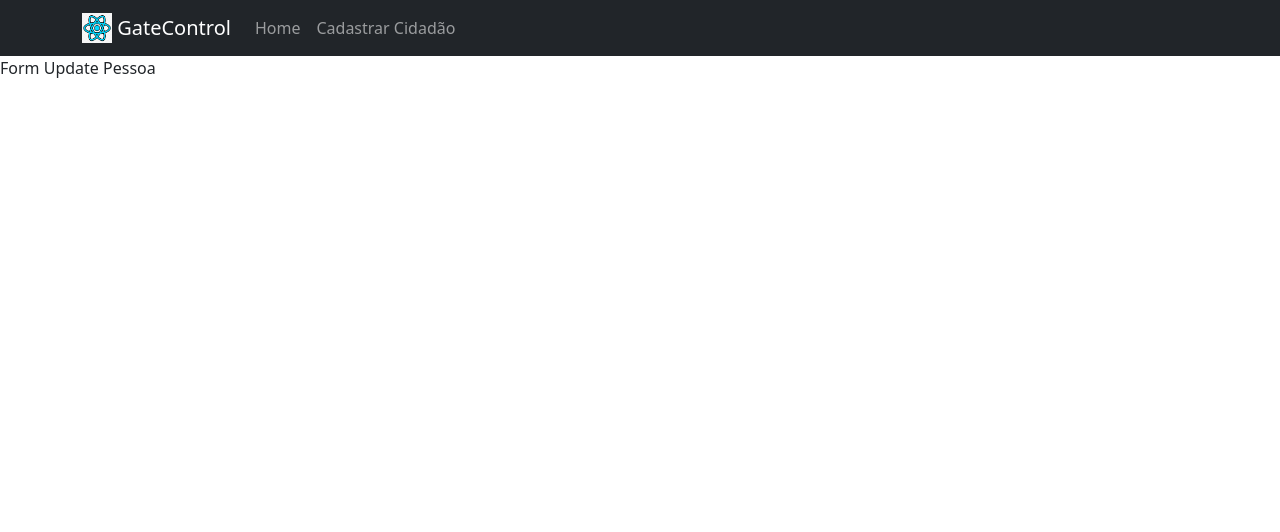
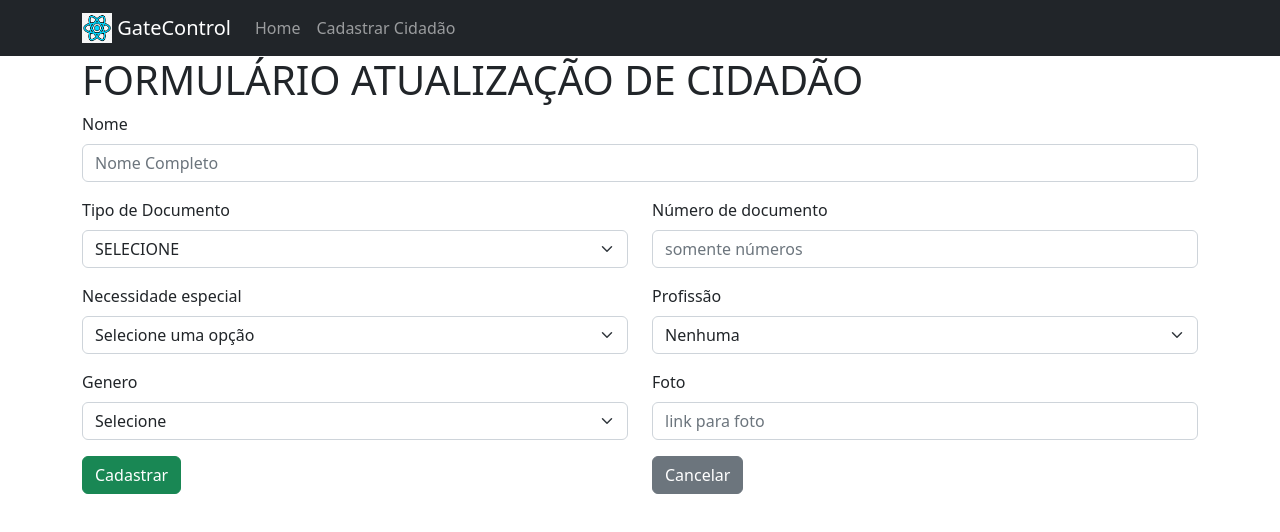
Before and after one commit to brunoprestesap/gestao-acesso-cidadao, a React (Create React App) app: page /usuario/1 in a window 1280 px wide. Shown: the top 532 px of the page. Built offline with nearby package versions, Linux system fonts and the light colour scheme; no server answers.

Commit message:
Alguns ajustes no Form Update

```diff
--- a/src/pages/FormUpdatePessoa.js
+++ b/src/pages/FormUpdatePessoa.js
@@ -1,5 +1,196 @@
-export default function FormUpdatePessoa(){
-    return (
-        <div>Form Update Pessoa</div>
-    )
+import axios from "axios";
+import { useEffect, useState } from "react";
+import { Col, Container, Form, Row, Button } from "react-bootstrap";
+import toast from "react-hot-toast";
+import { Link, useNavigate, useParams } from "react-router-dom";
+
+export default function FormUpdatePessoa() {
+  const { userId } = useParams();
+  const navigate = useNavigate();
+
+  const [form, setForm] = useState({
+    nome: "",
+    numDoc: "",
+    tipoDoc: "",
+    profissao: "",
+    acessibilidade: "",
+    genero: "",
+    img: "",
+    acessos: [],
+    noLocal: false,
+  });
+
+  useEffect(() => {
+    async function getPessoa() {
+      const response = await axios.get(
+        `https://ironrest.cyclic.app/AcessCidadao/${userId}`
+      );
+      setForm(response.data);
+    }
+    getPessoa();
+  }, []);
+
+  function handleChange(e) {
+    setForm({ ...form, [e.target.name]: e.target.value });
+  }
+
+  async function handleSubimit(e) {
+    e.preventDefault();
+    try {
+
+      const clone = {...form};
+
+      delete clone._id;
+
+      await axios.put(
+        `https://ironrest.cyclic.app/AcessCidadao/${userId}`,
+        clone
+      );
+
+      navigate("/");
+
+      toast.success("Cadastro atualizado com sucesso.");
+    } catch (error) {
+      console.log(error);
+      toast.error("Algo deu errado. Tente novamente.");
+    }
+  }
+
+  return (
+    <Container>
+      <h1> FORMULÁRIO ATUALIZAÇÃO DE CIDADÃO</h1>
+
+      <Form>
+        <Row>
+          <Col>
+            <Form.Group className="mb-3" controlId="nome">
+              <Form.Label>Nome</Form.Label>
+              <Form.Control
+                type="text"
+                placeholder="Nome Completo"
+                name="nome"
+                value={form.nome}
+                onChange={handleChange}
+              />
+              <Form.Text className="text-muted"></Form.Text>
+            </Form.Group>
+          </Col>
+        </Row>
+
+        <Row>
+          <Col>
+            <Form.Group className="mb-3">
+              <Form.Label>Tipo de Documento</Form.Label>
+              <Form.Select name="tipoDoc" value={form.tipoDoc} onChange={handleChange}>
+                <option>SELECIONE</option>
+                <option value="cpf">CPF</option>
+                <option value="rg">RG</option>
+                <option value="cnh">CNH</option>
+                <option value="oab">OAB</option>
+                <option value="passaporte">Passaporte</option>
+              </Form.Select>
+            </Form.Group>
+          </Col>
+
+          <Col>
+            <Form.Group className="mb-3" controlId="numDoc">
+              <Form.Label>Número de documento </Form.Label>
+              <Form.Control
+                type="number"
+                placeholder="somente números"
+                name="numDoc"
+                value={form.numDoc}
+                onChange={handleChange}
+              />
+            </Form.Group>
+          </Col>
+        </Row>
+
+        <Row>
+          <Col>
+            <Form.Group className="mb-3">
+              <Form.Label htmlFor="acessibilidade">
+                Necessidade especial
+              </Form.Label>
+              <Form.Select
+                id="acessibilidade"
+                name="acessibilidade"
+                value={form.acessibilidade}
+                onChange={handleChange}
+              >
+                <option>Selecione uma opção</option>
+                <option value="nenhuma">Nenhuma</option>
+                <option value="fisica">Deficiência física</option>
+                <option value="visual">Deficiência visual</option>
+                <option value="intelectual">Deficiência intelectual</option>
+                <option value="pscossocial">Deficiência psicossocial</option>
+                <option value="multiplas">Deficiências multiplas</option>
+              </Form.Select>
+            </Form.Group>
+          </Col>
+          <Col>
+            <Form.Group className="mb-3">
+              <Form.Label htmlFor="profissao">Profissão</Form.Label>
+              <Form.Select
+                id="profissao"
+                name="profissao"
+                value={form.profissao}
+                onChange={handleChange}
+              >
+                <option>Nenhuma</option>
+                <option value="parte">Parte</option>
+                <option value="advogado">Advogado/a</option>
+                <option value="servico">Serviços</option>
+                <option value="requerente">Requerente</option>
+                <option value="testemunha">Testemunha</option>
+                <option value="mediador">Mediador</option>
+                <option value="visita">Visita</option>
+                <option value="outro">Outro</option>
+              </Form.Select>
+            </Form.Group>
+          </Col>
+        </Row>
+
+        <Row>
+          <Col>
+            <Form.Group className="mb-3">
+              <Form.Label htmlFor="genero">Genero</Form.Label>
+              <Form.Select name="genero" value={form.genero} onChange={handleChange}>
+                <option>Selecione</option>
+                <option value="feminino">Feminino</option>
+                <option value="masculino">Masculino</option>
+                <option value="outro">Outro</option>
+              </Form.Select>
+            </Form.Group>
+          </Col>
+          <Col>
+            <Form.Group className="mb-3" controlId="foto">
+              <Form.Label>Foto</Form.Label>
+              <Form.Control
+                type="text"
+                placeholder="link para foto"
+                name="foto"
+                value={form.img}
+                onChange={handleChange}
+              />
+            </Form.Group>
+          </Col>
+        </Row>
+        <Row>
+          <Col>
+            <Button variant="success" type="submit" onClick={handleSubimit}>
+              Cadastrar
+            </Button>
+          </Col>
+          <Col>
+            <Link to={"/"}>
+              <Button variant="secondary" type="submit">
+                Cancelar
+              </Button>
+            </Link>
+          </Col>
+        </Row>
+      </Form>
+    </Container>
+  );
 }
```
